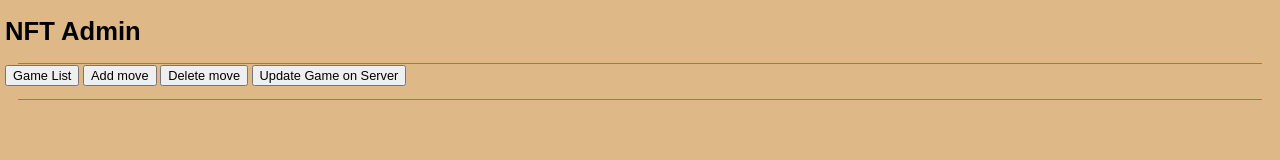
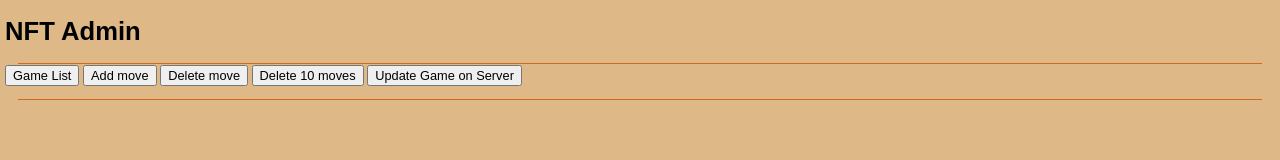
Before and after one commit to SliceOfBread/nftdealer, a website: page src/admin.html in a window 1280 px wide. Drawn offline with nearby package versions, Linux system fonts and the light colour scheme; files that its build step writes are made by us from their sources; no server answers.

Commit message:
allow delete of 10 lines at a time

```diff
--- a/src/admin.html
+++ b/src/admin.html
@@ -34,21 +34,24 @@
             }
 
             function adjustMoveList(amt) {
-                if (amt < 0) {
+                let cnt = amt;
+                while (cnt < 0) {
                     // change first visible to invisible
                     let domList = document.getElementById('moves').getElementsByClassName('vis');
                     if (domList.length) {
                         domList[0].classList.add('invis');
                         domList[0].classList.remove('vis');
                     }
-                } else if (amt > 0) {
+                    cnt++;
+                }
+                while (cnt > 0) {
                     // change last invis to vis
                     let domList = document.getElementById('moves').getElementsByClassName('invis');
                     if (domList.length) {
                         domList[domList.length-1].classList.add('vis');
                         domList[domList.length-1].classList.remove('invis');
                     }
-
+                    cnt--;
                 }
             }
 
@@ -98,6 +101,7 @@
       <button class="invis" onclick="getGameList()">Game List</button>
       <button class="invis" onclick="adjustMoveList(1)">Add move</button>
       <button class="invis" onclick="adjustMoveList(-1)">Delete move</button>
+      <button class="invis" onclick="adjustMoveList(-10)">Delete 10 moves</button>
       <button class="invis" onclick="sendGameUpdate()">Update Game on Server</button>
       <ul id="games"></ul>
       <ul id="moves"></ul>
```
